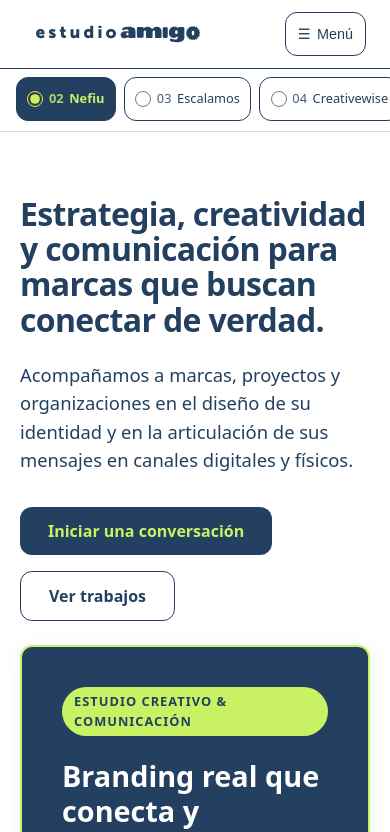
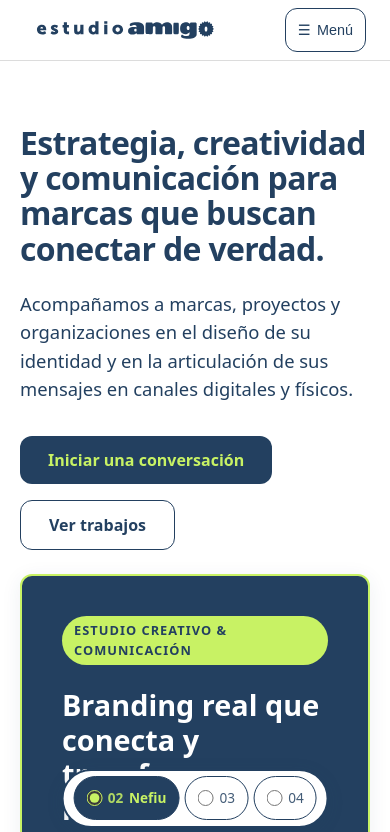
Before and after one commit to facugm/estudio-amigo, a React (Vite) app: page / in a window 390 px wide. Shown: the top 832 px of the page. Built offline with nearby package versions, Linux system fonts and the light colour scheme; a web font is replaced by a local one.

Commit message:
feat(ux): one-row header and floating variant dock

```diff
--- a/src/App.tsx
+++ b/src/App.tsx
@@ -4,6 +4,7 @@ import { VariantProvider, useVariant } from './variants/VariantProvider';
 import { ContactFormProvider } from './components/ContactFormProvider';
 import { Header } from './components/Header';
 import { Footer } from './components/Footer';
+import { VariantDock } from './components/VariantDock';
 
 export interface AppProps {
   content?: ContentBundle;
@@ -27,6 +28,7 @@ function AppInner(): JSX.Element {
         })}
       </main>
       <Footer />
+      <VariantDock />
     </div>
   );
 }
--- a/src/components/Header.tsx
+++ b/src/components/Header.tsx
@@ -1,7 +1,6 @@
 import { useState, useRef, useEffect } from 'react';
 import { useContent } from '../content/ContentProvider';
 import { SECTION_ANCHORS } from '../variants/types';
-import { VariantSwitcher } from './VariantSwitcher';
 import { Wordmark } from '../brand/Wordmark';
 import { useHeaderOffset } from '../lib/useHeaderOffset';
 
@@ -114,10 +113,6 @@ export function Header(): JSX.Element {
           </div>
         </nav>
       </div>
-
-      <div className="header-switcher-row">
-        <VariantSwitcher />
-      </div>
     </header>
   );
 }
--- /dev/null
+++ b/src/components/VariantDock.tsx
@@ -0,0 +1,9 @@
+import { VariantSwitcher } from './VariantSwitcher';
+
+export function VariantDock(): JSX.Element {
+  return (
+    <aside className="variant-dock" aria-label="Propuesta de diseño">
+      <VariantSwitcher />
+    </aside>
+  );
+}
--- a/src/styles/shell.css
+++ b/src/styles/shell.css
@@ -1,4 +1,4 @@
-/* Shell styles: Header, Switcher, Footer, General layout */
+/* Shell styles: Header, Floating Dock, Footer, General layout */
 
 .site-header {
   position: sticky;
@@ -17,7 +17,7 @@
   justify-content: space-between;
   max-width: 1360px;
   margin: 0 auto;
-  padding: 0.75rem 1.5rem;
+  padding: 0.5rem 1.5rem;
   gap: 1rem;
 }
 
@@ -36,7 +36,7 @@
 }
 
 .brand-logo {
-  height: 26px;
+  height: 28px;
   width: auto;
   max-width: 220px;
   display: block;
@@ -123,25 +123,36 @@
   transform: translateY(-1px);
 }
 
-.header-switcher-row {
-  border-top: 1px solid var(--c-muted, #dcdcdc);
+/* Floating Variant Dock */
+.variant-dock {
+  position: fixed;
+  bottom: calc(1rem + env(safe-area-inset-bottom));
+  left: 50%;
+  transform: translateX(-50%);
+  z-index: 90;
   background-color: var(--c-bg, #ffffff);
-  padding: 0.4rem 1.5rem;
+  border: 2px solid var(--c-fg, #234060);
+  border-radius: 9999px;
+  padding: 0.35rem 0.6rem;
+  box-shadow: 0 4px 16px rgba(35, 64, 96, 0.15);
+  transition: transform 0.2s ease, opacity 0.2s ease;
+}
+
+body:has(.contact-form input:focus, .contact-form textarea:focus) .variant-dock {
+  transform: translate(-50%, 200%);
 }
 
 .variant-switcher {
   border: none;
   padding: 0;
-  margin: 0 auto;
-  max-width: 1360px;
+  margin: 0;
 }
 
 .variant-switcher-group {
   display: flex;
   align-items: center;
   justify-content: center;
-  gap: 0.5rem;
-  flex-wrap: wrap;
+  gap: 0.35rem;
 }
 
 .variant-option {
@@ -149,9 +160,9 @@
   align-items: center;
   gap: 0.35rem;
   min-height: 44px;
-  padding: 0.35rem 0.85rem;
+  padding: 0.35rem 0.75rem;
   border: 1px solid var(--c-muted, #dcdcdc);
-  border-radius: var(--radius, 4px);
+  border-radius: 9999px;
   cursor: pointer;
   background-color: var(--c-surface, #ffffff);
   color: var(--c-fg, #234060);
@@ -189,6 +200,12 @@
   opacity: 0.85;
 }
 
+@media (max-width: 600px) {
+  .variant-option:not(.is-active) .variant-label {
+    display: none;
+  }
+}
+
 /* Footer styles */
 .site-footer {
   margin-top: 4rem;
@@ -196,6 +213,7 @@
   color: var(--c-fg, #234060);
   border-top: 1px solid var(--c-muted, #dcdcdc);
   padding: 3rem 1.5rem 2rem;
+  padding-bottom: calc(5rem + env(safe-area-inset-bottom));
 }
 
 .footer-container {
@@ -315,28 +333,4 @@
     grid-template-columns: 1fr;
     gap: 2rem;
   }
-
-  .header-switcher-row {
-    overflow-x: auto;
-    -webkit-overflow-scrolling: touch;
-    padding: 0.5rem 1rem;
-    scrollbar-width: none;
-  }
-
-  .header-switcher-row::-webkit-scrollbar {
-    display: none;
-  }
-
-  .variant-switcher-group {
-    flex-wrap: nowrap;
-    justify-content: flex-start;
-    min-width: max-content;
-    padding-bottom: 2px;
-  }
-
-  .variant-option {
-    padding: 0.35rem 0.65rem;
-    font-size: 0.8rem;
-    white-space: nowrap;
-  }
 }
```
Also changed, not shown: 2 other files (tests, documents, lock files or other folders).
